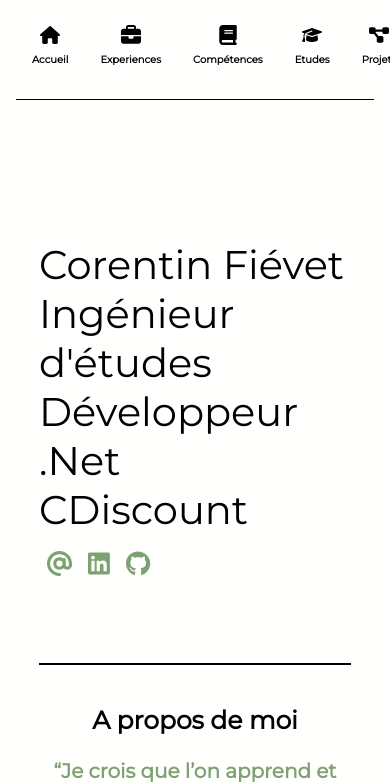
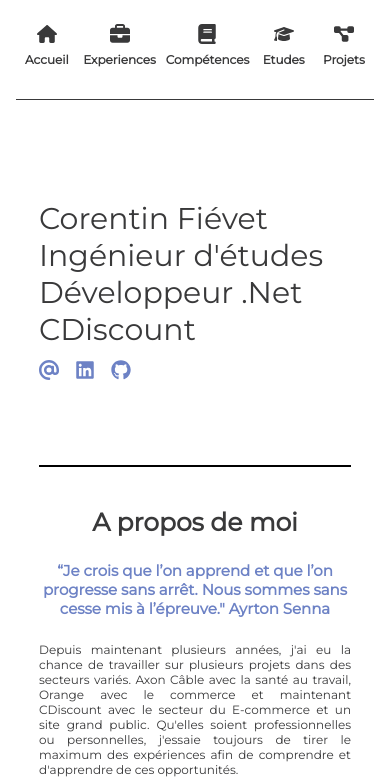
Before and after one commit to cofievet/Portfolio, a React (Create React App) app in the folder portfolio/: page / in a window 390 px wide. Shown: the top 784 px of the page. Built offline with nearby package versions, Linux system fonts and the light colour scheme.

Commit message:
mobile size

```diff
--- a/portfolio/src/App.scss
+++ b/portfolio/src/App.scss
@@ -50,18 +50,6 @@
     font-family: $font-family;
 }
 
-.flex {
-    display: flex;
-}
-
-.citation {
-    color: $subtitle-color;
-    margin: space(3) 0;
-    font-weight: bold;
-    text-align: center;
-    font-size: 20px;
-}
-
 .App {
     background-color: $primary-color
 }
--- a/portfolio/src/components/About/About.jsx
+++ b/portfolio/src/components/About/About.jsx
@@ -5,7 +5,7 @@
         <div id="about" className="container">
             <div className="title">A propos de moi</div>
             <div className="about">
-                <div className="citation">
+                <div className="about-citation">
                     <div>“Je crois que l’on apprend et que l’on progresse sans arrêt. Nous sommes sans cesse mis à l’épreuve." Ayrton Senna</div>
                 </div>
 
@@ -26,7 +26,7 @@
                     Les nouveaux défis sont pour moi une source de motivation.
                 </div>
 
-                <div>Grâce à ces différentes expériences, j'ai pu développer des compétences techniques et fonctionnelles :
+                <div className="about-paragraph">Grâce à ces différentes expériences, j'ai pu développer des compétences techniques et fonctionnelles :
                     <div className="about-skills-container">
                         <div className="about-skills-list">
                             <div className="about-skill">Développement backend</div>
--- a/portfolio/src/components/About/About.scss
+++ b/portfolio/src/components/About/About.scss
@@ -5,6 +5,8 @@
     text-align: justify;
     margin: space(2) 0;
     color: $secondary-color;
+
+    @include font-size-text;
 }
 
 .about-skills-container {
@@ -18,13 +20,27 @@
     align-items: center;
     justify-content: center;
     flex-wrap: wrap;
-
 }
 
 .about-skill {
     border-radius: space(1);
-    margin: space(1) space(1);
+    margin: space(1);
     padding: space(1);
     background-color: $accenting-color;
     color: $primary-color;
+
+    @media all and (max-width: 480px) {
+        margin: space(0.5);
+    }
+
+    @include font-size-text;
 }
+
+.about-citation {
+    color: $subtitle-color;
+    margin: space(3) 0;
+    font-weight: bold;
+    text-align: center;
+
+    @include font-size-title-h3;
+}
--- a/portfolio/src/components/Home/Home.jsx
+++ b/portfolio/src/components/Home/Home.jsx
@@ -13,14 +13,14 @@
                     <div>Ingénieur d'études Développeur .Net</div>
                     <div className='home-company'>CDiscount</div>
                     <div className='logos-container'>
-                        <a href='mailto:cofievet@gmail.com' className='home-logo' >
-                            <FontAwesomeIcon icon={faAt} />
+                        <a href='mailto:cofievet@gmail.com' className='home-logo-link' >
+                            <FontAwesomeIcon icon={faAt} className="home-logo" />
                         </a>
-                        <a href='https://www.linkedin.com/in/corentin-fievet/' target="_blank" rel="noreferrer" className='home-logo' >
-                            <FontAwesomeIcon icon={faLinkedin} />
+                        <a href='https://www.linkedin.com/in/corentin-fievet/' target="_blank" rel="noreferrer" className='home-logo-link' >
+                            <FontAwesomeIcon icon={faLinkedin} className="home-logo" />
                         </a>
-                        <a href='https://github.com/cofievet' target="_blank" rel="noreferrer" className='home-logo' >
-                            <FontAwesomeIcon icon={faGithub} />
+                        <a href='https://github.com/cofievet' target="_blank" rel="noreferrer" className='home-logo-link' >
+                            <FontAwesomeIcon icon={faGithub} className="home-logo" />
                         </a>
                     </div>
                 </div>
--- a/portfolio/src/components/Home/Home.scss
+++ b/portfolio/src/components/Home/Home.scss
@@ -2,23 +2,17 @@
 @import "../../styles/Variables.scss";
 
 .home-container {
-    padding-top: space(20);
+    padding-top: space(15);
     border: none;
     padding-bottom: 0;
 }
 
 .home-title {
-    font-size: space(5);
+    @include font-size-title-h1;
+
     font-family: $font-family;
     color: $secondary-color;
     flex: 1;
-}
-
-.home-subtitle{
-    font-family: $font-family;
-    font-size: space(2);
-    color: $secondary-color;
-    margin: space(1);
 }
 
 .home-subtitle-body{
@@ -35,17 +29,21 @@
     align-items: center;
 }
 
-.home-picture{
-    flex: 10px;
-    margin: space(3);
-    border-radius: 10px;
-}
+.home-logo-link{
+    &:not(:first-child){
+        padding: space(3) space(1);
+    }
 
-.home-logo{
-    padding: space(3) space(1);
-    font-size: 25px;
+    &:first-child{
+        padding: space(3) space(1) space(3) 0;
+    }
+
     font-weight: bold;
     text-decoration: none;
     color: $accenting-color;
     cursor: pointer;
 }
+
+.home-logo{
+    @include logo-size;
+}
--- a/portfolio/src/components/Navbar/Navbar.scss
+++ b/portfolio/src/components/Navbar/Navbar.scss
@@ -27,11 +27,11 @@
 
 .navbar-name {
     color: $accenting-color;
-    @include font-size-title;
+    @include font-size-title-h2;
 }
 
 .navbar-job {
-    @include font-size-subtitle;
+    @include font-size-title-h3;
     margin-left: space(1);
     color: $secondary-color;
 }
@@ -41,6 +41,7 @@
     align-items: center;
     justify-content: flex-end;
     flex: 1;
+    width: 100%;
 }
 
 .navbar-link-text {
@@ -61,10 +62,12 @@
     cursor: pointer;
     border-radius: 5px;
 
-    &:hover {
-        background-color: $accenting-color;
-        color: $primary-color;
-        animation: bounce 0.5s 1 alternate ease-out forwards;
+    @media (hover: hover) {
+        &:hover {
+            background-color: $accenting-color;
+            color: $primary-color;
+            animation: bounce 0.5s 1 alternate ease-out forwards;
+        }
     }
 }
 
@@ -78,11 +81,10 @@
     }
 
     .navbar-link {
-        min-width: none;
-        &:hover {
-            background-color: $primary-color;
-            color: $secondary-color;
-            animation: none;
-        }
+        min-width: 0;
+    }
+
+    .navbar-links-text {
+        justify-content: center;
     }
 }
--- a/portfolio/src/styles/Timeline.scss
+++ b/portfolio/src/styles/Timeline.scss
@@ -1,6 +1,5 @@
 @import "./Functions.scss";
 @import "./Variables.scss";
-
 
 *,
 *:before,
@@ -22,23 +21,13 @@
   display: flex;
   position: relative;
 
-  &:after {
-    content: "";
-    position: absolute;
-    left: calc(space(2) - 2px);
-    top: space(4);
-    height: 0;
-    width: 2px;
-    background-color: $accenting-color;
-  }
-
   .timeline-info {
     margin: space(1) 0 space(3);
   }
 
   .timeline-duration,
   .timeline-company {
-    font-size: 15px;
+    @include font-size-subtitle;
     color: $secondary-color;
     margin: 0;
     display: flex;
@@ -59,12 +48,13 @@
     margin: 0 0 space(1);
     color: $secondary-color;
     font-weight: 600;
-    font-size: 18px;
     text-transform: uppercase;
+
+    @include font-size-title-h3;
   }
 
   .timeline-text {
-    font-size: 14px;
+    @include font-size-text;
     color: $secondary-color;
     padding-bottom: 0;
     margin: 0;
@@ -75,6 +65,16 @@
       height: calc(100% - space(4));
     }
   }
+
+  @media all and (min-width: 480px) {
+    &:after {
+      content: "";
+      position: absolute;
+      left: calc(space(2) - 2px);
+      top: space(4);
+      height: 0;
+      width: 2px;
+      background-color: $accenting-color;
     }
 
     .timeline-number {
@@ -97,3 +97,5 @@
         ;
       }
     }
+  }
+}
--- a/portfolio/src/styles/Variables.scss
+++ b/portfolio/src/styles/Variables.scss
@@ -1,8 +1,12 @@
 $font-family: 'Montserrat', sans-serif;
 
-$primary-color: #FFFFFD;
-$secondary-color: #000103;
-$accenting-color: #7EA172;
+// $primary-color: #FFFFFD;
+// $secondary-color: #000103;
+// $accenting-color: #7EA172;
+
+$primary-color: #FFFFFF;
+$secondary-color: #39393A;
+$accenting-color: #6D82C5;
 
 $title-color: $secondary-color;
 $second-title-color: #A7A7A7;
@@ -13,11 +17,20 @@
 $font-size: 15px;
 $font-size-mobile: 10px;
 
-$font-size-title: 15px;
-$font-size-title-mobile: 10px;
+$font-size-title-h1: 40px;
+$font-size-title-h1-mobile: 30px;
+
+$font-size-title-h2: 25px;
+$font-size-title-h2-mobile: 20px;
+
+$font-size-title-h3: 20px;
+$font-size-title-h3-mobile: 15px;
 
 $font-size-subtitle: 15px;
-$font-size-subtitle-mobile: 10px;
+$font-size-subtitle-mobile: 13px;
+
+$font-size-text: 14px;
+$font-size-text-mobile: 12px;
 
 $logo-size: 25px;
 $logo-size-mobile: 20px;
@@ -27,29 +40,60 @@
 @mixin logo-size {
     height: $logo-size;
     width: $logo-size;
+    font-size: $logo-size;
+
     @media all and (max-width: $mobile-max-width) {
         height: $logo-size-mobile;
         width: $logo-size-mobile;
+        font-size: $logo-size-mobile;
     }
 }
 
-@mixin font-size-title() {
-    font-size: $font-size-title;
+@mixin font-size-title-h1() {
+    font-size: $font-size-title-h1;
+
     @media all and (max-width: $mobile-max-width) {
-        font-size: $font-size-title-mobile;
+        font-size: $font-size-title-h1-mobile;
     }
 }
 
+@mixin font-size-title-h2() {
+    font-size: $font-size-title-h2;
+
+    @media all and (max-width: $mobile-max-width) {
+        font-size: $font-size-title-h2-mobile;
+    }
+}
+
+@mixin font-size-title-h3() {
+    font-size: $font-size-title-h3;
+
+    @media all and (max-width: $mobile-max-width) {
+        font-size: $font-size-title-h3-mobile;
+    }
+}
+
+
 @mixin font-size-subtitle() {
     font-size: $font-size-subtitle;
+
     @media all and (max-width: $mobile-max-width) {
         font-size: $font-size-subtitle-mobile;
     }
 }
 
-@mixin font-size-text() {
+@mixin font-size-navbar() {
     font-size: $font-size;
+
     @media all and (max-width: $mobile-max-width) {
         font-size: $font-size-mobile;
     }
 }
+
+@mixin font-size-text() {
+    font-size: $font-size-text;
+
+    @media all and (max-width: $mobile-max-width) {
+        font-size: $font-size-text-mobile;
+    }
+}
```
Lines whose indentation alone changed are shown as unchanged.
